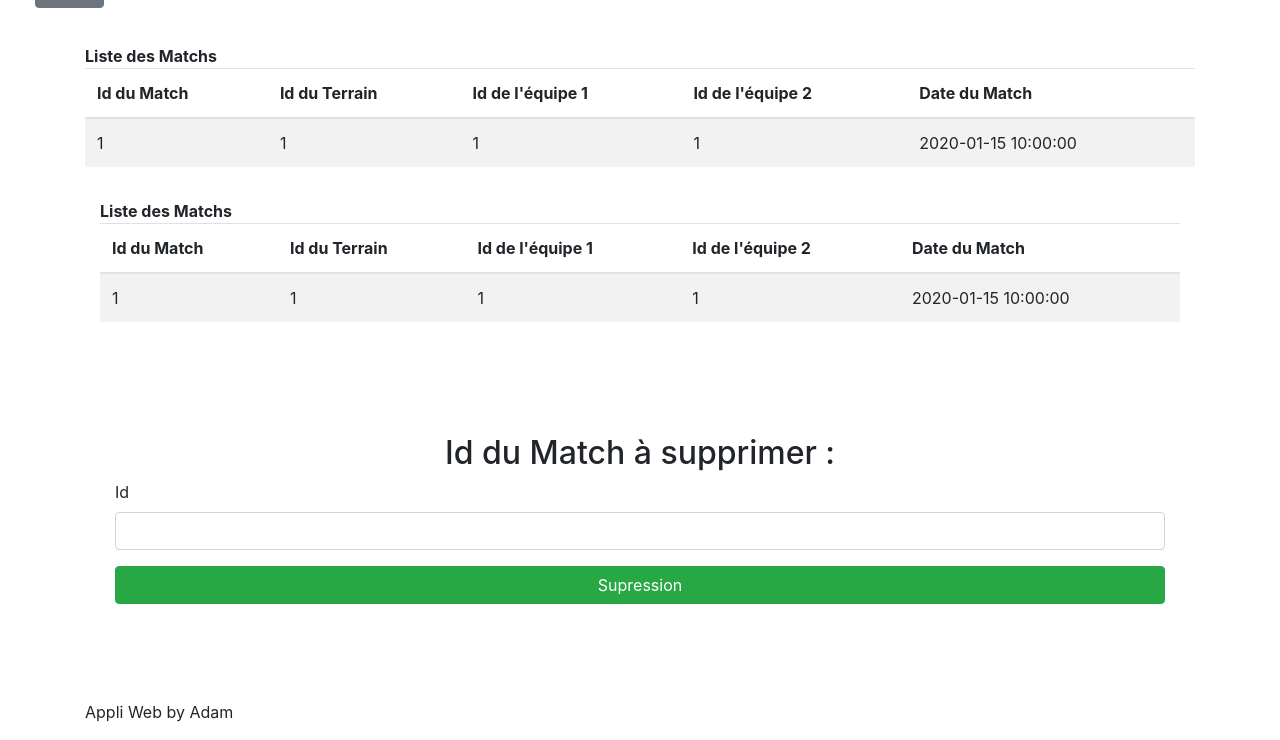
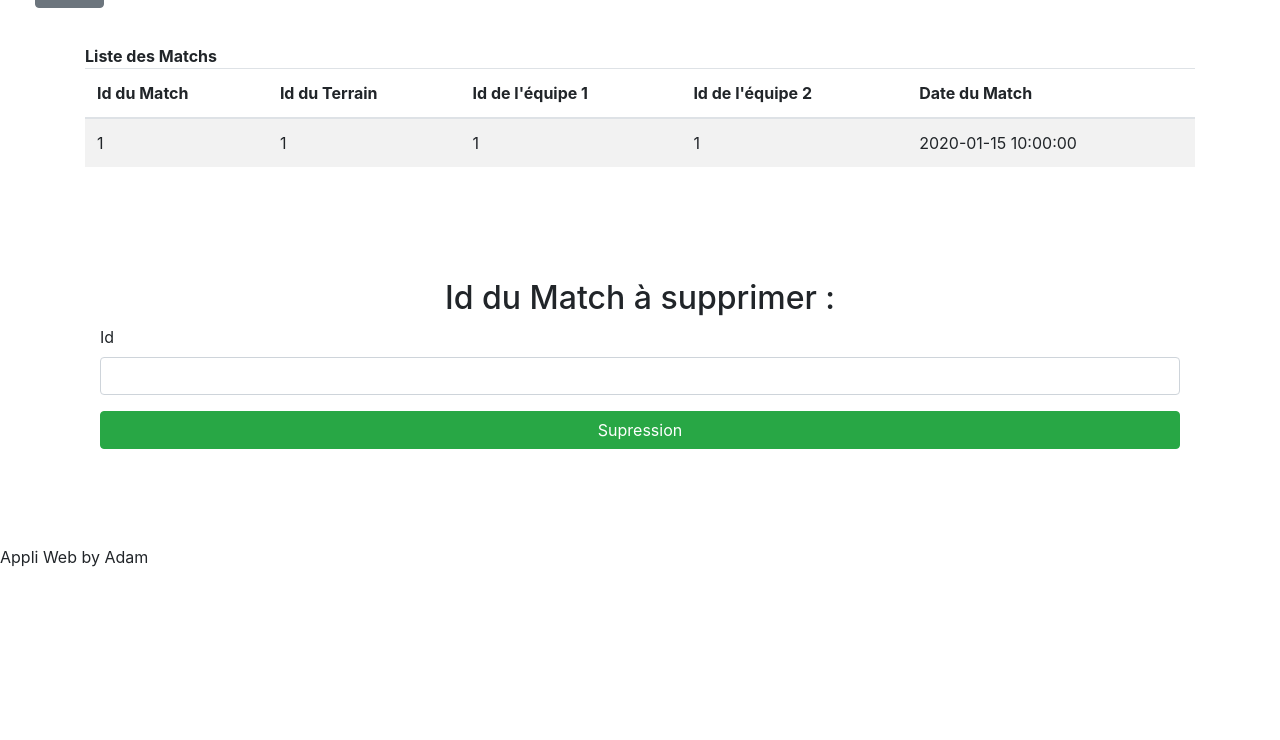
Before and after one commit to AmarAdam/patuf, a CodeIgniter app: page /database//MatchCtrl/listmatch in a window 1280 px wide. Shown: the part 146-886 px from the top of the page. After the commit the page ends 713 px from the top, so only its background shows below. Run offline with CodeIgniter, Linux system fonts and the light colour scheme; tables that the repository leaves empty or names only in its code hold one stand-in row (values such as "Sample post"); some libraries are stand-ins or nearby versions.

Commit message:
Update list_match.php

```diff
--- a/application/views/pages/match/list_match.php
+++ b/application/views/pages/match/list_match.php
@@ -1,41 +1,3 @@
-
-      <div class="container">
-          <div class="content mt-3">
-                <div class="animated fadeIn">
-                  <div>
-                  <div class="row">
-                      <div class="col-md-12 col-md-offset-2">
-                          <div class="box">
-                              <strong>Liste des Matchs</strong>
-
-                            <table class="table table-striped">
-                            <thead>
-                                <tr>
-                                    <th scope="col">Id du Match</th>
-                                    <th scope="col">Id du Terrain</th>
-                                    <th scope="col">Id de l'équipe 1</th>
-                                    <th scope="col">Id de l'équipe 2</th>
-                                    <th scope="col">Date du Match</th>
-
-
-                                </tr>
-                            </thead>
-                          <tbody>
-                                <tr>
-                                  <?php foreach ($match as $item) { ?>
-                                    <td><?php echo $item->idmatch; ?></td>
-                                    <td><?php echo $item->idfield; ?></td>
-                                    <td><?php echo $item->idteam1; ?></td>
-                                    <td><?php echo $item->idteam2; ?></td>
-                                    <td><?php echo $item->datematch; ?></td>
-                                  </tr>
-                                  <?php } ?>
-                                </tbody>
-                              </table>
-                            </div>
-                          </div>
-                          </div>
-                        </div>
 
 
       <div class="container">
```
